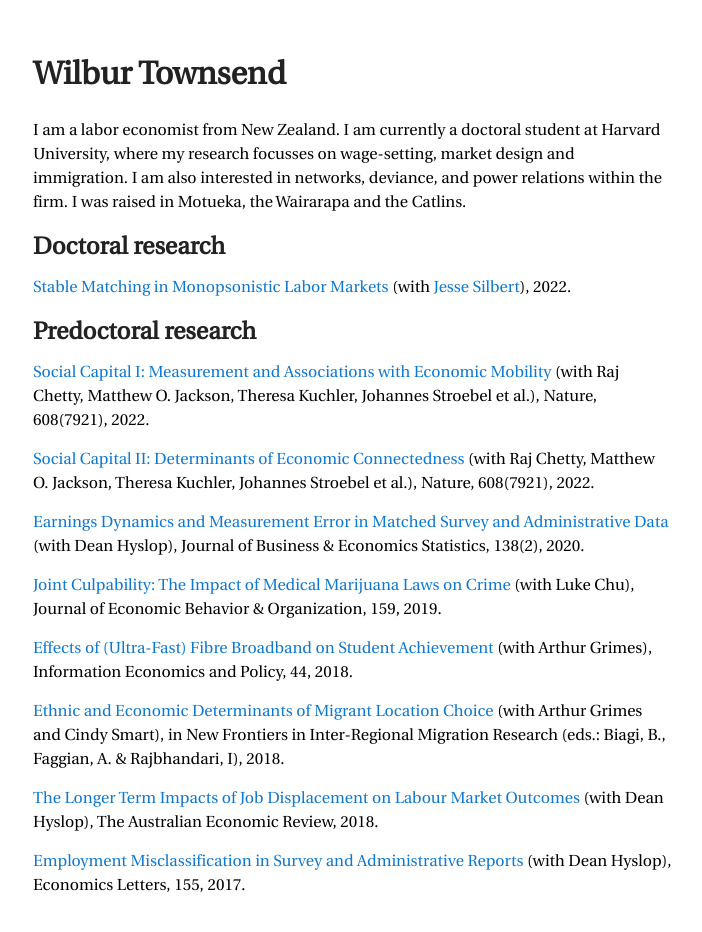
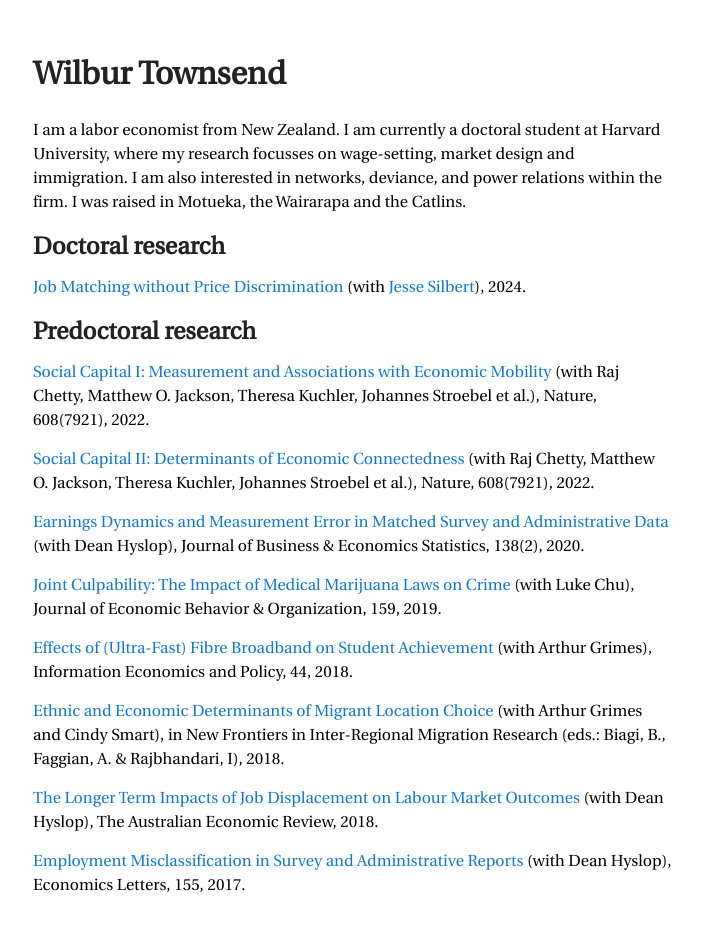
Before and after one commit to wilburtownsend/wilburtownsend.github.io, a Jekyll site: the page built from index.md, in a window 1280 px wide. Shown: the whole page, without its empty margins (287-989 px from the left). Built offline with Jekyll 4.4.1, drawn with Linux system fonts in a browser that asks for light colours; our own code applies the rules of GitHub Pages for plain Markdown files.

Commit message:
Update paper

```diff
--- a/index.md
+++ b/index.md
@@ -4,8 +4,8 @@ I am a labor economist from New Zealand. I am currently a doctoral student at Ha
 
 ### Doctoral research
 
-[Stable Matching in Monopsonistic Labor Markets](papers/market design monopsony.pdf)
-(with [Jesse Silbert](https://jesse-silbert.github.io/)), 2022.
+[Job Matching without Price Discrimination](papers/market design monopsony.pdf)
+(with [Jesse Silbert](https://jesse-silbert.github.io/)), 2024.
 
 
 ### Predoctoral research
```
